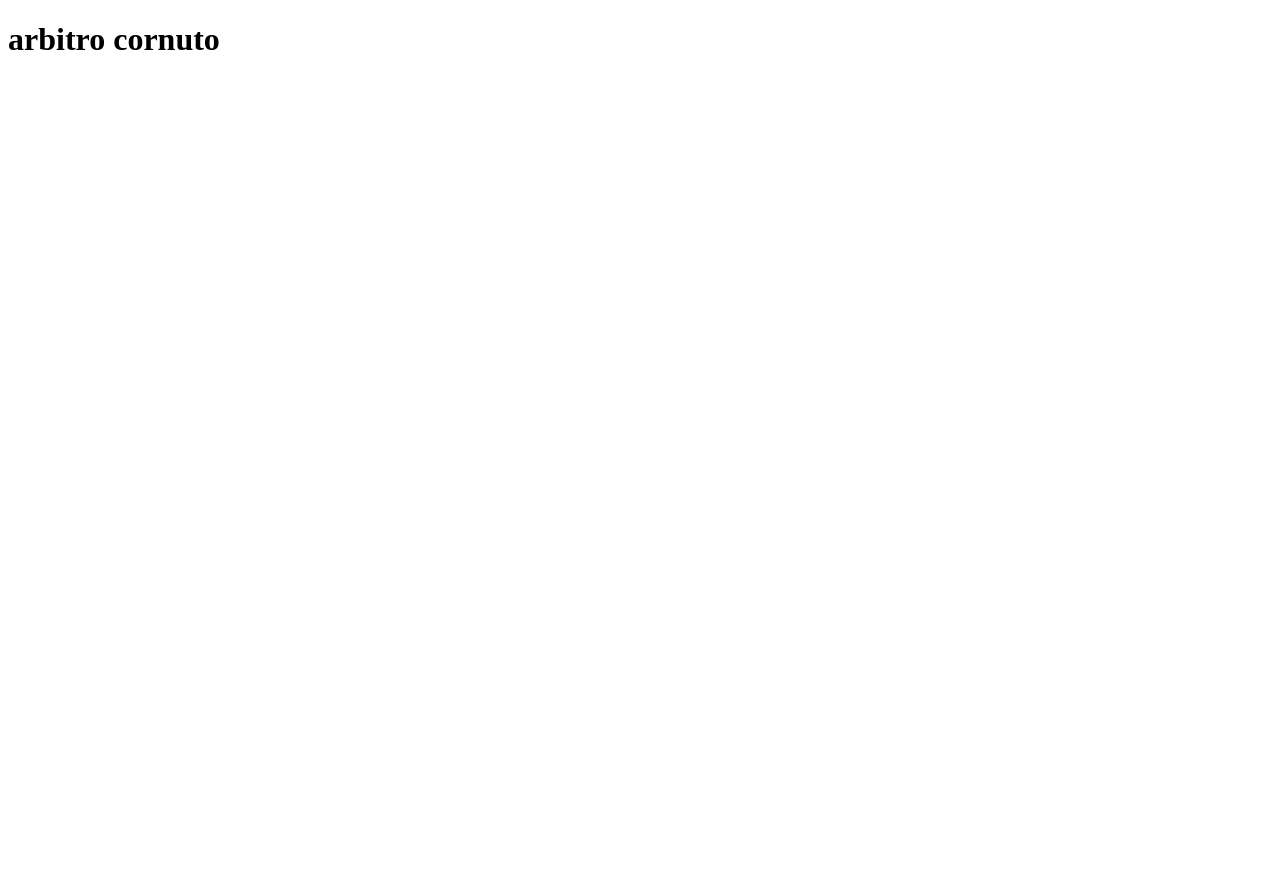
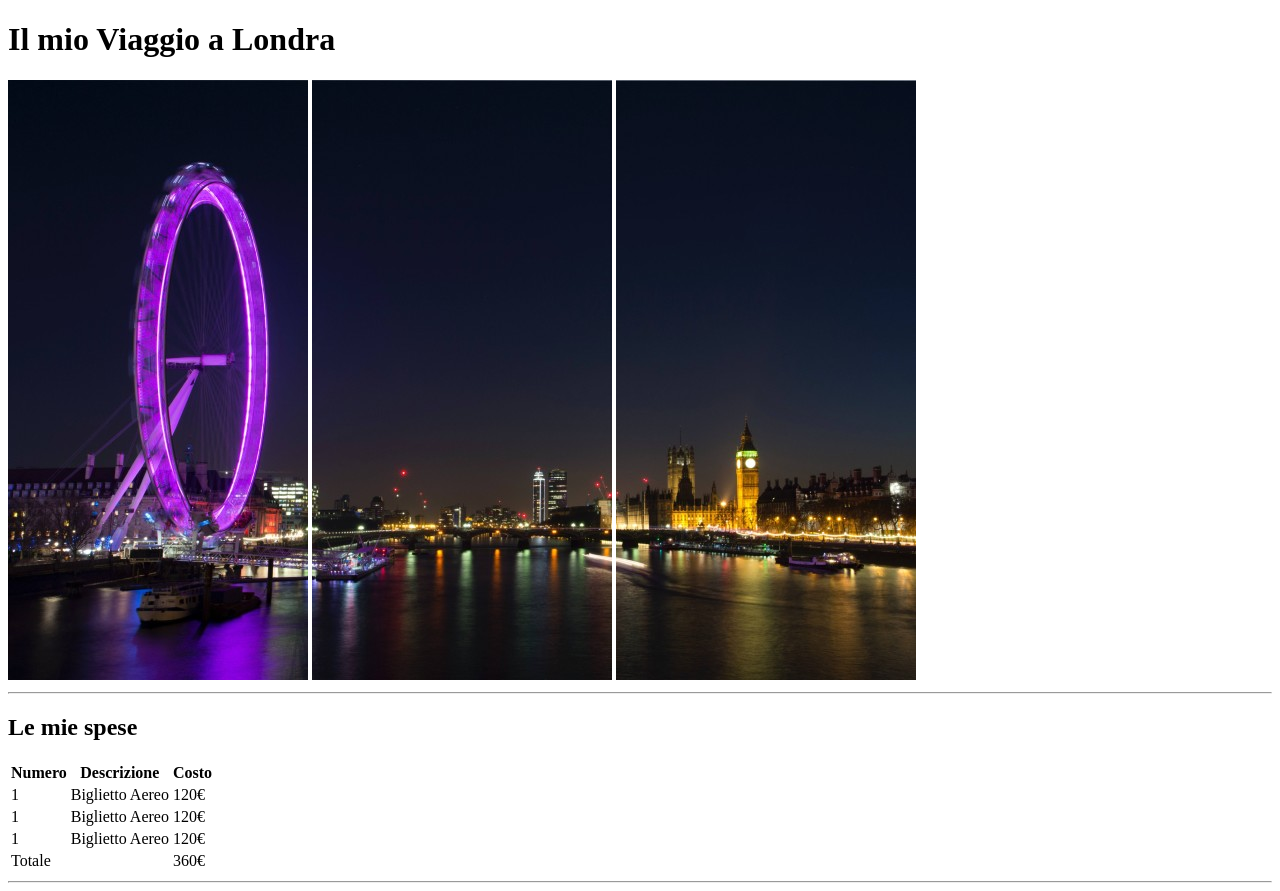
Before and after one commit to larosamad/html-css-test3, a plain HTML site: page index.html in a window 1280 px wide. Before the commit the page ends 800 px from the top, so only its background shows below. Drawn offline with Linux system fonts and the light colour scheme.

Commit message:
foto + le mie spese

```diff
--- a/index.html
+++ b/index.html
@@ -4,9 +4,45 @@
     <meta charset="UTF-8">
     <meta http-equiv="X-UA-Compatible" content="IE=edge">
     <meta name="viewport" content="width=device-width, initial-scale=1.0">
-    <title>Document</title>
+    <title>Viaggio a Londra</title>
 </head>
 <body>
-   <h1>arbitro cornuto</h1>
+   <h1>Il mio Viaggio a Londra</h1>
+   <img src="/assets/img/pexels-bill-emrich-230794-0.jpg" alt="Londra">
+   <img src="/assets/img/pexels-bill-emrich-230794-1.jpg" alt="Londra">
+   <img src="/assets/img/pexels-bill-emrich-230794-2.jpg" alt="Londra">
+<hr>
+    <h2>Le mie spese</h2>
+    <table>
+        <strong><thead>
+            <th>Numero</th>
+            <th>Descrizione</th>
+            <th>Costo</th>
+        </thead></strong>
+        <tbody>
+            <tr>
+                <td>1</td>
+                <td>Biglietto Aereo</td>
+                <td>120€</td>
+            </tr>
+            <tr>
+                <td>1</td>
+                <td>Biglietto Aereo</td>
+                <td>120€</td>
+            </tr>
+            <tr>
+                <td>1</td>
+                <td>Biglietto Aereo</td>
+                <td>120€</td>
+            </tr>
+        </tbody>
+        <tfoot>
+            <tr>
+                <td colspan="2">Totale</td>
+                <td>360€</td>
+            </tr>
+        </tfoot>
+    </table>
+    <hr>
 </body>
 </html>
```
Also changed, not shown: assets/img/pexels-bill-emrich-230794-0.jpg (added), assets/img/pexels-bill-emrich-230794-1.jpg (added), assets/img/pexels-bill-emrich-230794-2.jpg (added).
